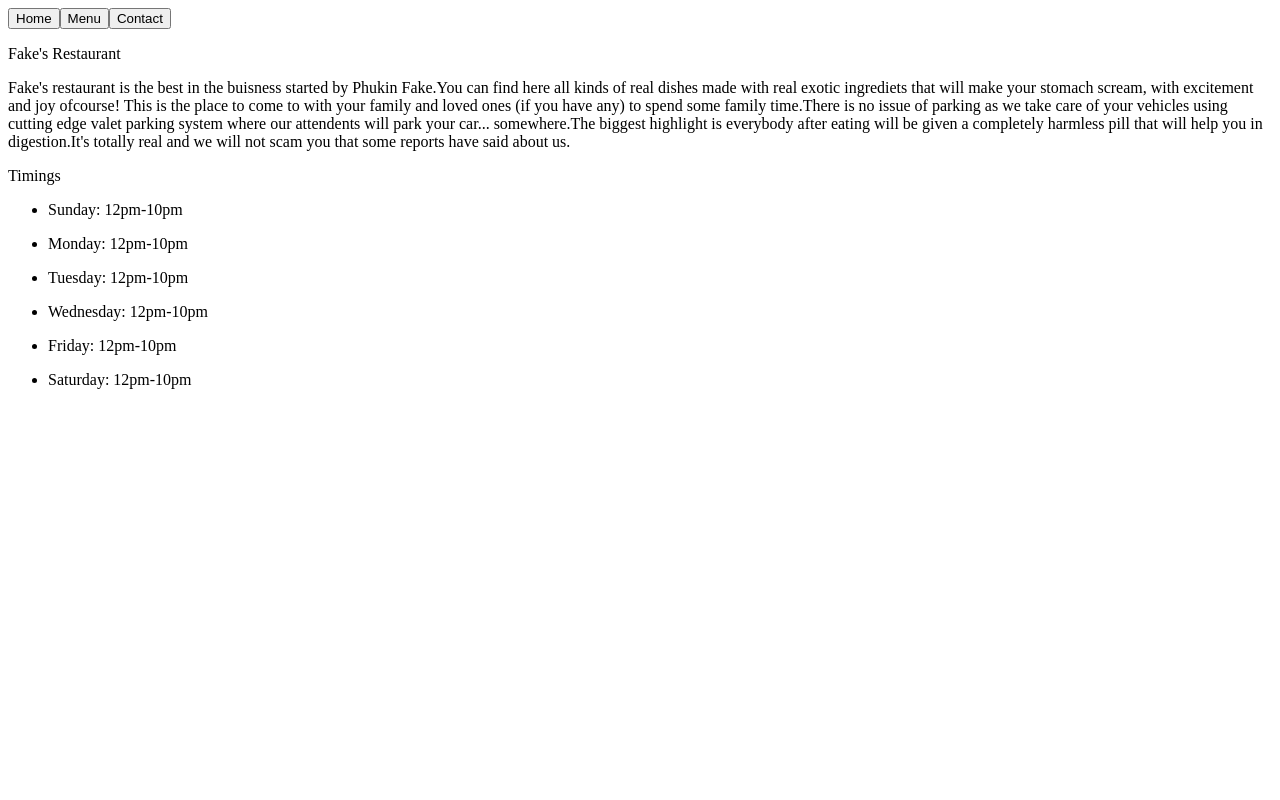
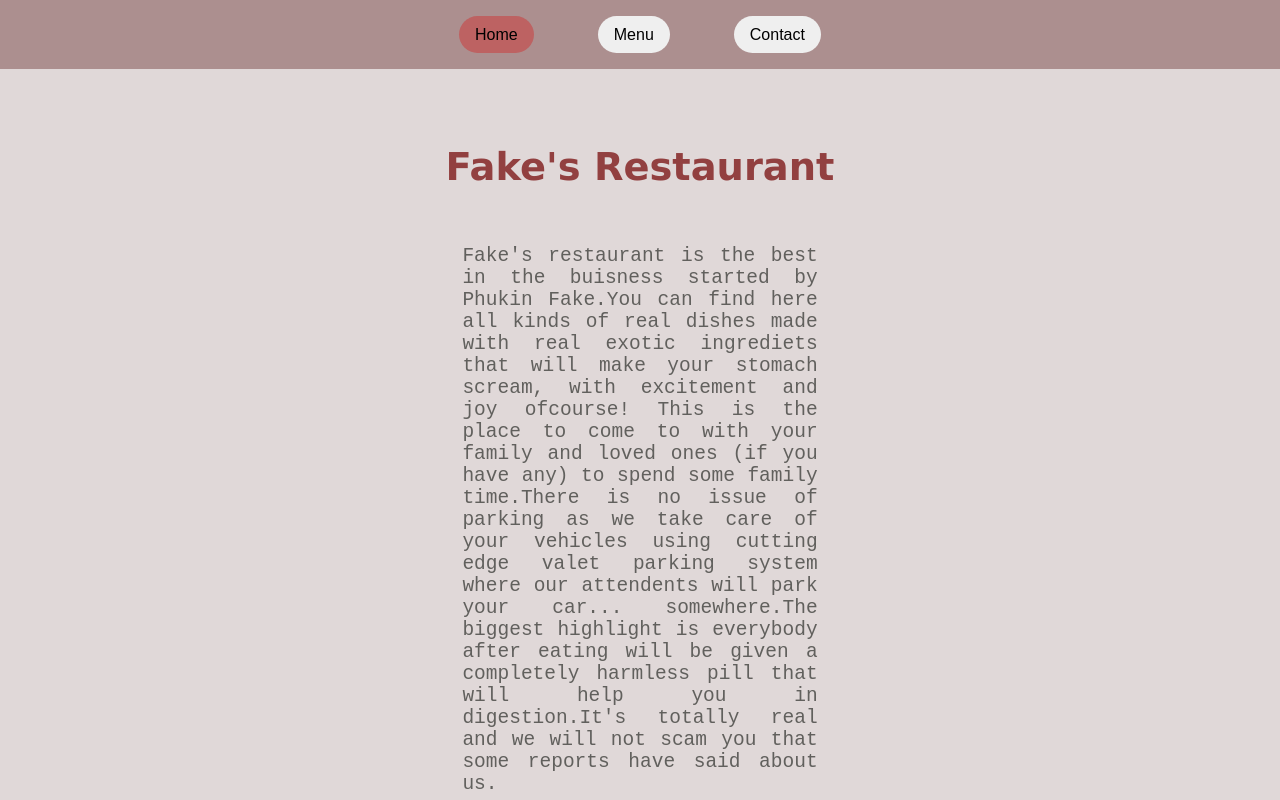
Before and after one commit to tusharupa/RestaurantPage, a plain HTML site: page index.html in a window 1280 px wide. Shown: the top 800 px of the page. Drawn offline with Linux system fonts and the light colour scheme.

Commit message:
Initial dist subtree commit

```diff
--- a/index.html
+++ b/index.html
@@ -5,7 +5,7 @@
     <meta http-equiv="X-UA-Compatible" content="IE=edge">
     <meta name="viewport" content="width=device-width, initial-scale=1.0">
     <title>Document</title>
-    <link rel="stylesheet" href="../style.css">
+    <link rel="stylesheet" href="style.css">
 </head>
 <body>
 
--- /dev/null
+++ b/style.css
@@ -0,0 +1,156 @@
+*{
+    box-sizing: border-box;
+    padding: 0;
+    margin: 0;
+}
+body{
+    display: flex;
+    background-color:rgb(224, 216, 216);
+}
+#content{
+    display: flex;
+    align-items: center;
+    flex-direction: column;
+    flex: 1;
+    height: 100vh;
+
+}
+.header{
+    position: fixed;
+    top: 0;
+    left: 0;
+    width: 100%;
+    overflow: hidden;
+    display: flex;
+    justify-content: center;
+    gap: 4rem;
+    background-color: rgb(172, 143, 143);
+}
+.main{
+    display: flex;
+    flex-direction: column;
+    justify-content: center;
+    align-items: center;
+}
+.tab{
+    margin-top: 1em;
+    padding: 0.6em;
+    margin-bottom: 1em;
+    padding:0.6rem 1rem 0.6rem 1rem;
+    border-radius: 1.5rem;
+    font-size: 1rem;
+}
+.tab.active{
+
+    background-color: rgb(189, 98, 98);
+}
+.about{
+    margin-top: 5rem;
+    display: flex;
+    flex-direction: column;
+    align-items: center;
+    width: 50%;
+    flex: 1;
+    padding: 2rem;
+}
+.name{
+font-weight: 600;
+font-size: 2.4em;
+font-family:Verdana, Geneva, Tahoma, sans-serif;
+padding: 2rem;
+color: rgb(146, 64, 64);
+}
+.detail{
+    width: 70%;
+    font-family:monospace;
+    font-size: 1.5em;
+    padding: 1.5rem;
+    text-align: justify;
+    color: rgb(97, 96, 93);
+}
+.timings{
+    display: flex;
+    flex-direction: column;
+    align-items: center;
+    padding: 1em;
+}
+#timings{
+    font-weight: 600;
+    font-family: monospace;
+    font-size: 2.5em;
+    padding: 3rem;
+    color:rgb(146, 64, 64);
+}
+.timings > ul{
+    font-family: monospace;
+    font-size: 1.3em;
+    display: flex;
+    flex-direction: column;
+    gap: 1em;
+    list-style: none;
+    color: rgb(97, 96, 93);;
+}
+
+.menu{
+    margin-top: 7rem;
+    display: grid;
+    grid-template-columns: 1fr 1fr;
+    gap: 2rem;
+}
+.food{
+   display: flex;
+background-color: #000;
+flex-direction: column;
+  width: 640px;
+  height: 320px;
+  transition: 0.4s;
+  overflow: hidden;
+  margin: 20px 0;
+  animation: appear 1s ease-in-out;
+  cursor: pointer;
+}
+.description{
+    display: flex;
+    align-items: center;
+    padding: 20px;
+    justify-content: space-between;
+    background-color: rgba(0, 0, 0, 0.6);
+    transition: 0.2s;
+    color: white;
+    font-family:monospace;
+    font-weight: 600;
+}
+img{
+width: 100%;
+height: 100%;
+}
+.food:hover .description {
+    letter-spacing: 0.1rem;
+    text-shadow: 0 0 10px rgb(0, 0, 0);
+    transform: translateY(-100%);
+  }
+  .food:hover {
+    box-shadow: 0 0 20px 2px rgba(119, 57, 161, 0.7);
+  }
+  .food .description h3 {
+    font-size: 22px;
+  }
+  button{
+    border: none;
+  }
+  .contact{
+      display: flex;
+      margin-top: 15rem;
+      align-items: center;
+      justify-content: center;
+      padding: 3rem;
+
+
+  }
+  .contact > p{
+      font-family: 'Lucida Sans', 'Lucida Sans Regular', 'Lucida Grande', 'Lucida Sans Unicode', Geneva, Verdana, sans-serif;
+        padding: 3rem;
+        font-size: 2rem;
+        text-align: center;
+        color: rgb(170, 94, 94);
+    }
```
